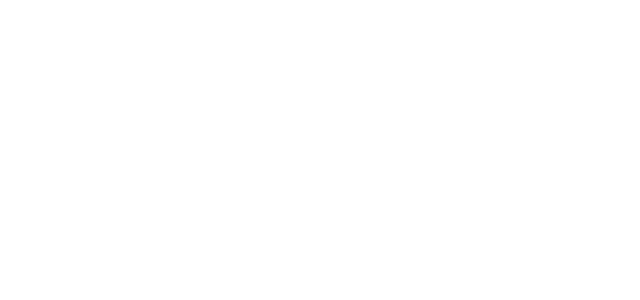
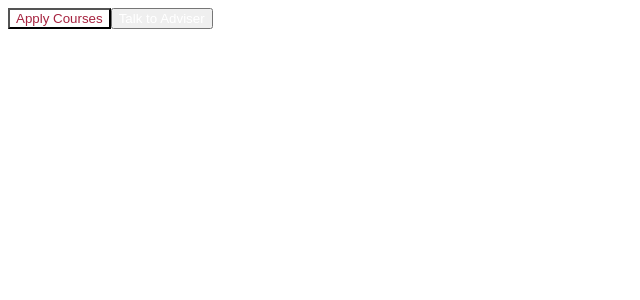
Before and after one commit to ekrem0691/styled-example, a React (Create React App) app: page / in a window 1280 px wide. Shown: the top 300 px of the page, without its empty margins (0-640 px from the left). Built offline with nearby package versions, Linux system fonts and the light colour scheme.

Commit message:
added example

```diff
--- a/src/App.js
+++ b/src/App.js
@@ -1,10 +1,11 @@
+import Header from "./components/Header";
 
 
 
 const App = () => {
   return (
     <div>
-
+      <Header />
     </div>
   );
 };
--- a/src/components/Header.jsx
+++ b/src/components/Header.jsx
@@ -0,0 +1,12 @@
+import Button from "./styles/Button.styled";
+
+const Header = () => {
+  return (
+    <div>
+      <Button color="#A62440" >Apply Courses </Button>
+      <Button bg="A62440" >Talk to Adviser</Button>
+    </div>
+  )
+}
+
+export default Header ;
--- /dev/null
+++ b/src/components/styles/Button.styled.jsx
@@ -0,0 +1,8 @@
+import styled from 'styled-components';
+
+const Button = styled.button`
+    background-color: ${({bg})=> bg || "#fff" };
+    color: ${({color})=> color || "#fff" };
+`;
+
+export default Button;
```
